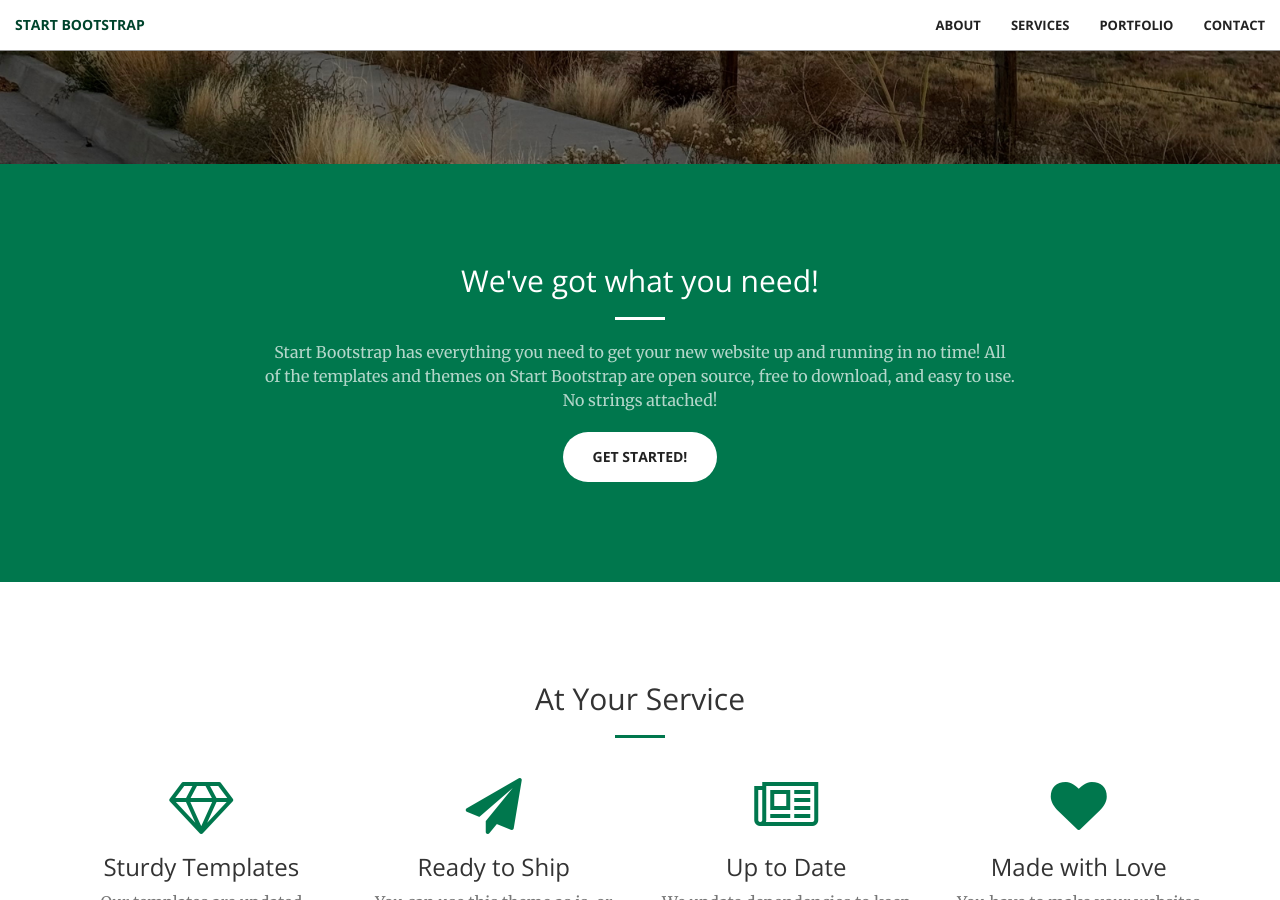
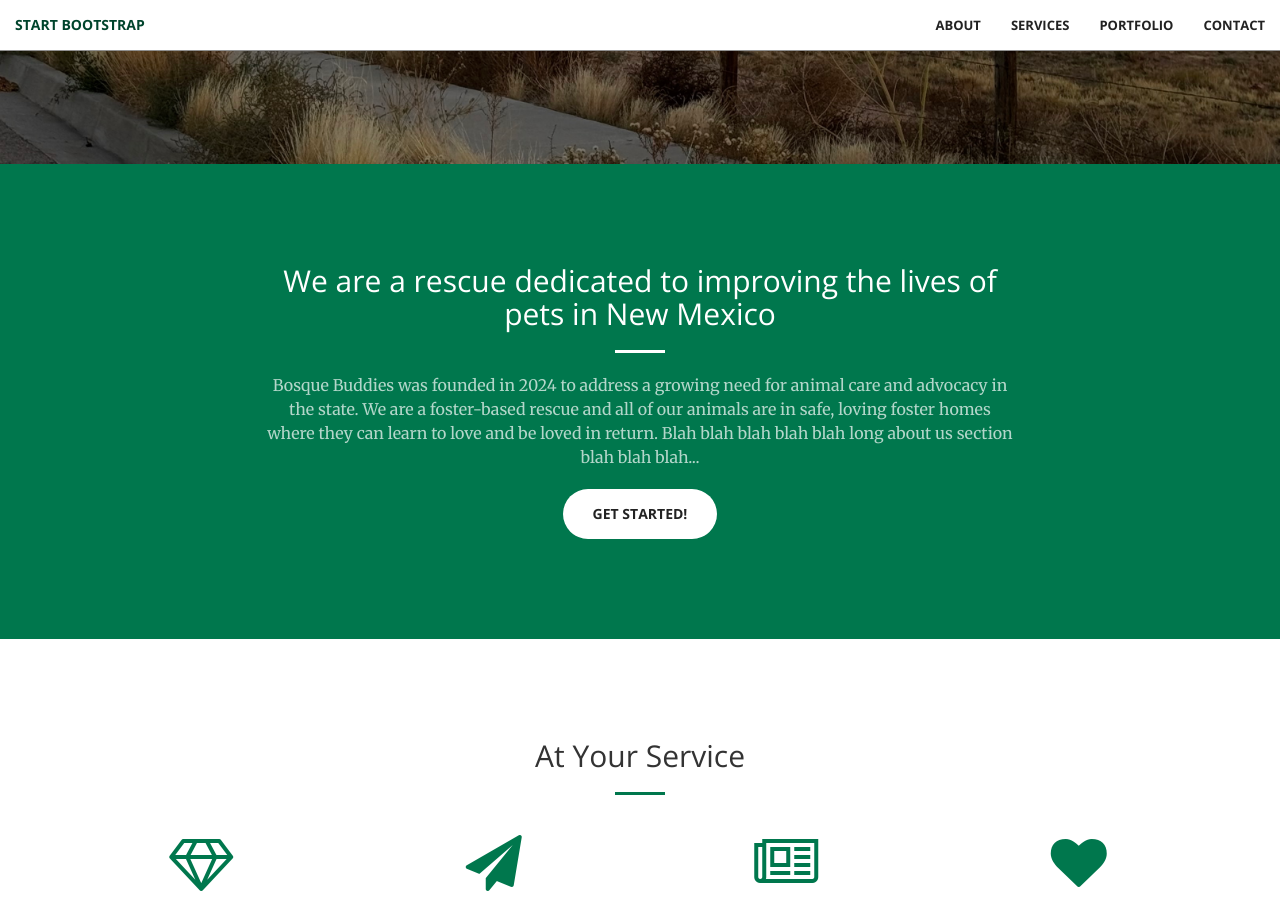
Before and after one commit to bbanimalrescue/bbanimalrescue.github.io, a Jekyll site: the page built from index.html, in a window 1280 px wide and 900 px high, scrolled down 736 px. Built offline with Jekyll 4.4.1, drawn with Linux system fonts in a browser that asks for light colours.

Commit message:
Changed call to action section to a brief about

```diff
--- a/_includes/call-to-action.html
+++ b/_includes/call-to-action.html
@@ -2,9 +2,9 @@
     <div class="container">
         <div class="row">
             <div class="col-lg-8 col-lg-offset-2 text-center">
-                <h2 class="section-heading">We've got what you need!</h2>
+                <h2 class="section-heading">We are a rescue dedicated to improving the lives of pets in New Mexico</h2>
                 <hr class="light">
-                <p class="text-faded">Start Bootstrap has everything you need to get your new website up and running in no time! All of the templates and themes on Start Bootstrap are open source, free to download, and easy to use. No strings attached!</p>
+                <p class="text-faded">Bosque Buddies was founded in 2024 to address a growing need for animal care and advocacy in the state. We are a foster-based rescue and all of our animals are in safe, loving foster homes where they can learn to love and be loved in return. Blah blah blah blah blah long about us section blah blah blah...</p>
                 <a href="#" class="btn btn-default btn-xl">Get Started!</a>
             </div>
         </div>
```
